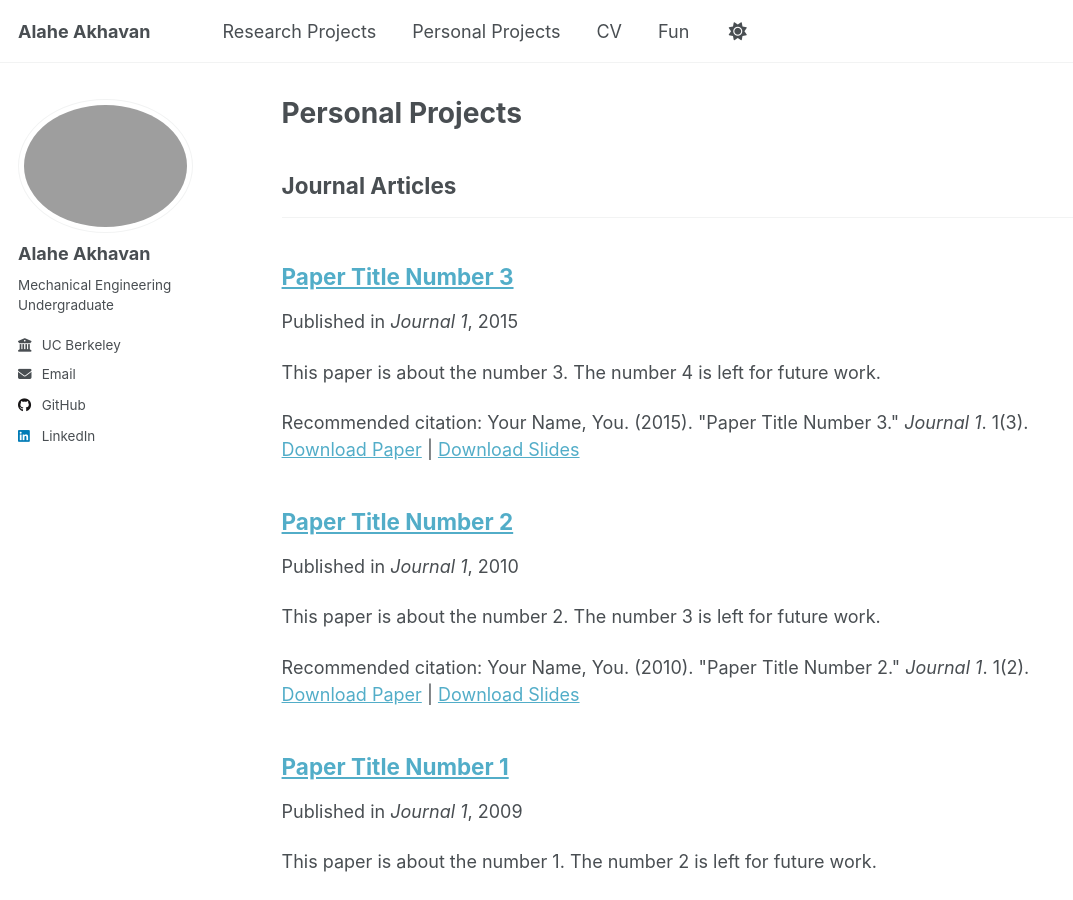
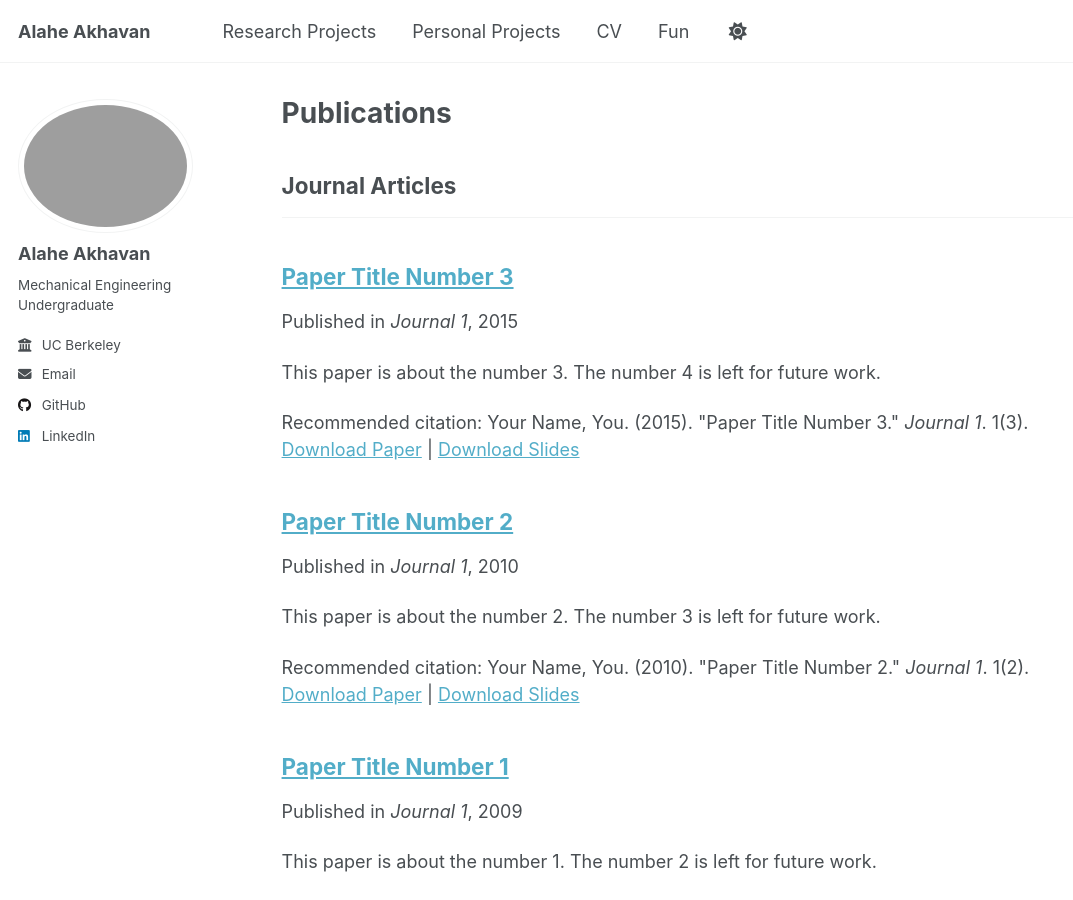
Before and after one commit to Akhavana/akhavana.github.io, a Jekyll site: the page built from _pages/publications.html, in a window 1280 px wide and 900 px high. Shown: the whole window, without its empty margins (0-1073 px from the left). Built offline with Jekyll 4.4.1, drawn with Linux system fonts in a browser that asks for light colours; a script that is not in the unit is left out.

Commit message:
Update publications.html

```diff
--- a/_pages/publications.html
+++ b/_pages/publications.html
@@ -1,7 +1,7 @@
 ---
 layout: archive
-title: "Personal Projects"
-permalink: /personal/
+title: "Publications"
+permalink: /publications/
 author_profile: true
 ---
 
```
